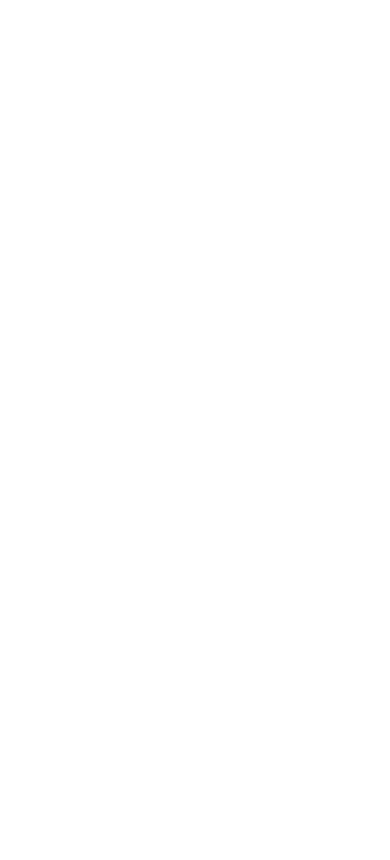
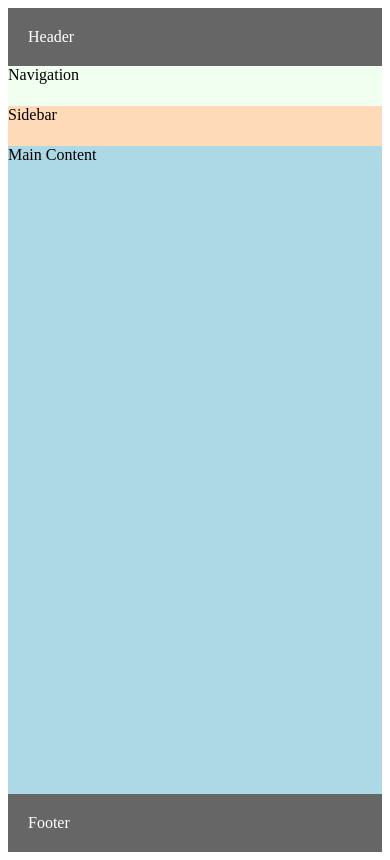
Before and after one commit to bborealis/holy-grail-layout, a website: page index.html in a window 390 px wide. Drawn offline with Linux system fonts and the light colour scheme.

Commit message:
add gulp and layout

```diff
--- /dev/null
+++ b/gulpfile.js
@@ -0,0 +1,16 @@
+var gulp = require('gulp');
+var autoprefixer = require('gulp-autoprefixer');
+
+//every time this is run it will pipe the style sheet to the build folder
+//TO RUN in the cmd line: gulp styles
+gulp.task('styles', function() {
+  gulp.src('css/styles.css')
+    .pipe(autoprefixer())
+    .pipe(gulp.dest('build'))
+});
+
+//this watches the css file for changes and pipes it to the build folder.
+//TO RUN in the cmd line: gulp watch
+gulp.task('watch', function() {
+  gulp.watch('css/styles.css', ['styles']);
+});
--- a/index.html
+++ b/index.html
@@ -0,0 +1,21 @@
+<!DOCTYPE html>
+<html>
+  <head>
+    <meta charset="utf-8">
+    <title>Holy Grail Layout</title>
+    <link rel="stylesheet" href="build/styles.css">
+  </head>
+  <body>
+    <div class="container">
+      <header>Header</header>
+      <div class="content">
+        <div class="col-1">Main Content</div>
+        <div class="col-2">Navigation</div>
+        <div class="col-3">Sidebar</div>
+      </div>
+      <footer>Footer</footer>
+
+    </div>
+
+  </body>
+</html>
--- a/scss/styles.scss
+++ b/scss/styles.scss
@@ -1 +1,53 @@
 @import "bourbon/bourbon";
+
+.hide {
+  display: none;
+}
+
+.container {
+  display: flex;
+  flex-direction: column;
+  height: 100vh;
+}
+
+header, footer {
+  padding: 20px;
+  background: #666;
+  color: white;
+}
+
+.content {
+  display: flex;
+  flex-grow: 1;
+  background: pink;
+
+  .col-1 {
+    background: lightblue;
+    flex-grow: 1;
+  }
+
+  .col-2 {
+    background: honeydew;
+    width: 160px;
+    order: -1;
+  }
+
+  .col-3 {
+    background: peachpuff;
+    width: 160px;
+  }
+}
+
+@media (max-width: 800px) {
+  .content {
+    flex-direction: column;
+
+    .col-2, .col-3 {
+      width: auto;
+      height: 40px;
+    }
+    .col-1 {
+      order: 1;
+    }
+  }
+}
```
Also changed, not shown: package.json (added, +23 -0 lines), README.md, build/styles.css (added), css/styles.css, 1 other file.
